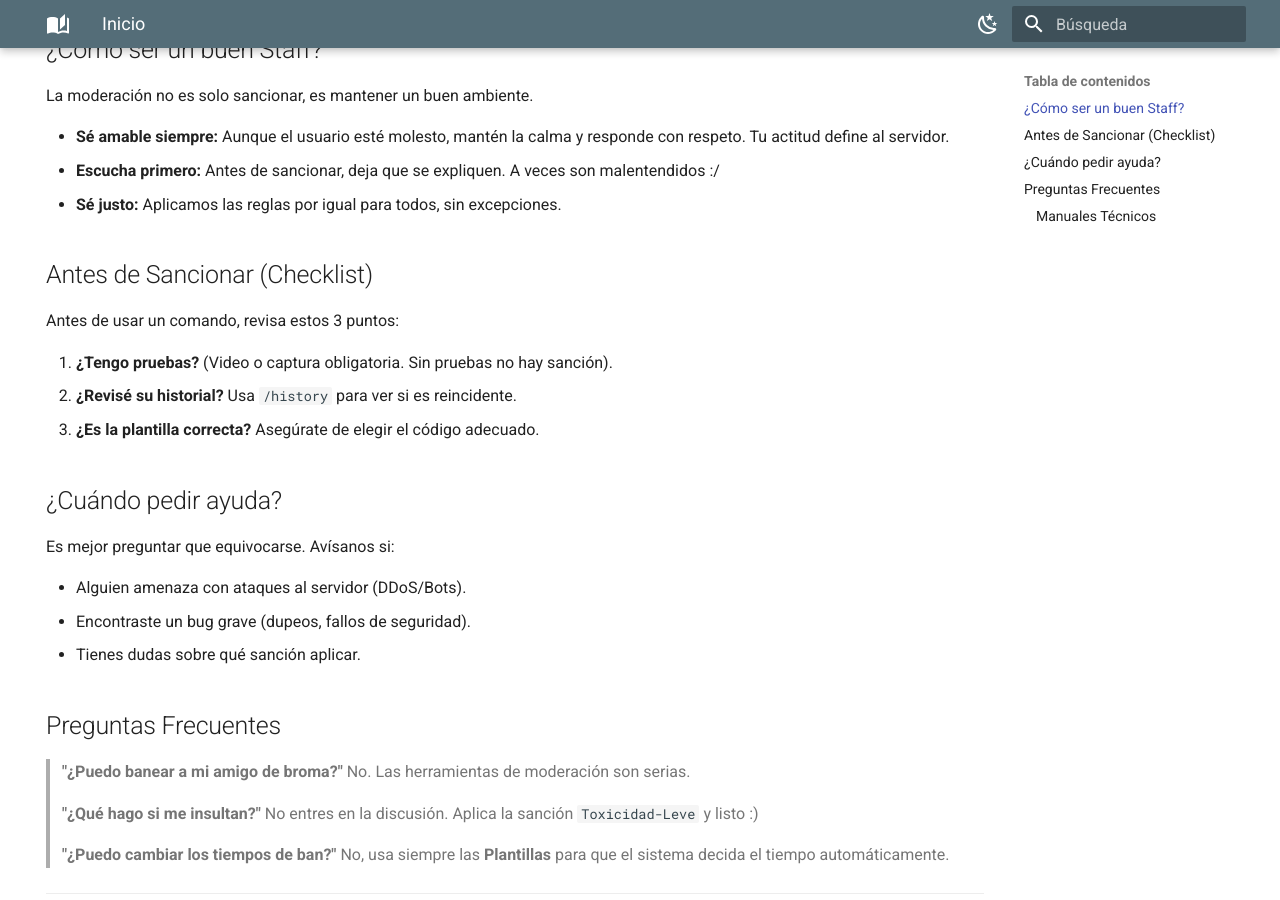
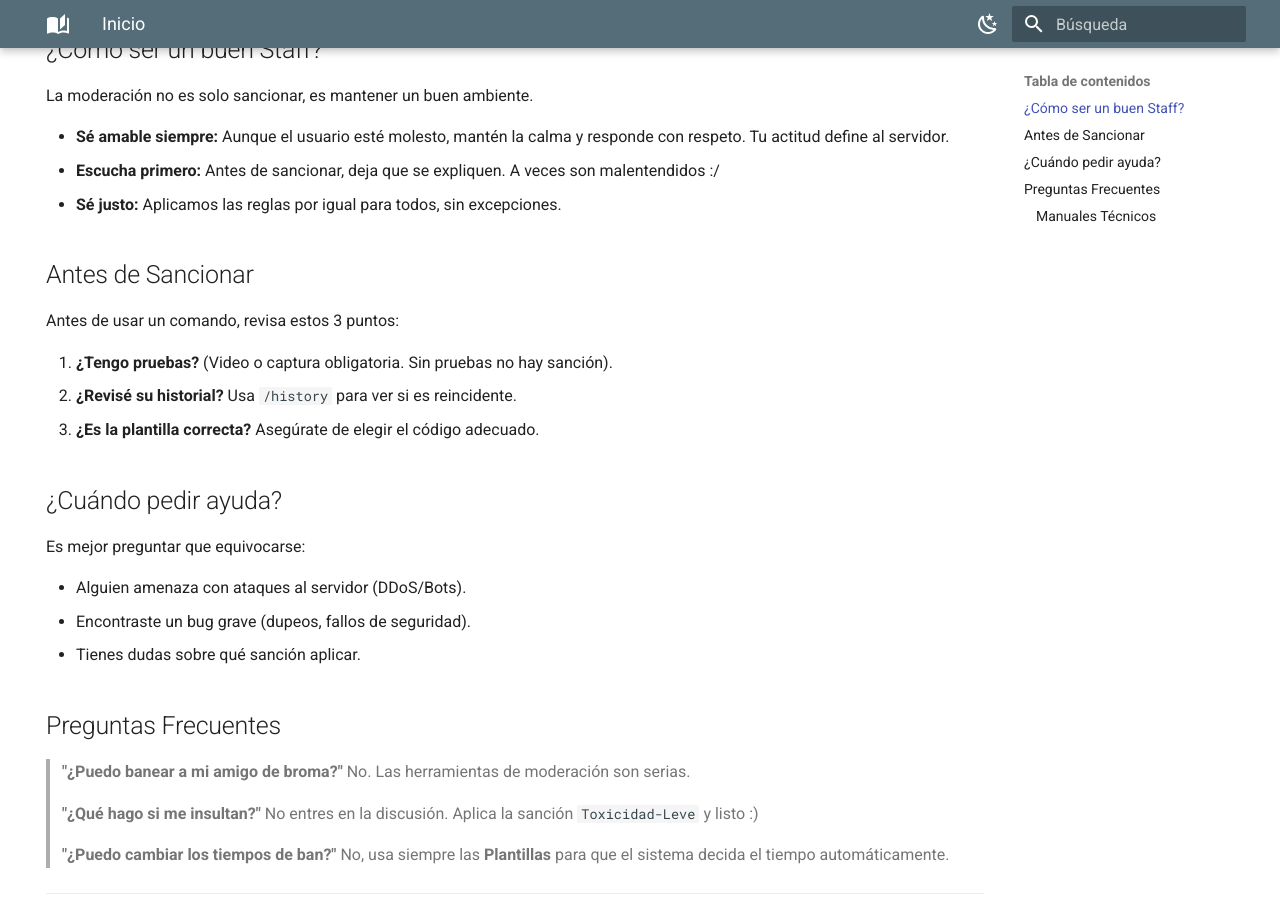
Before and after one commit to ymminnl/page-wiki, an MkDocs documentation site: the page built from docs/index.md, in a window 1280 px wide and 900 px high, scrolled down 313 px. Built offline with MkDocs 1.6.1 and Material for MkDocs 9.7.7, drawn with Linux system fonts in a browser that asks for light colours.

Commit message:
Fix formatting and wording in index.md7908798

```diff
--- a/docs/index.md
+++ b/docs/index.md
@@ -17,7 +17,7 @@ La moderación no es solo sancionar, es mantener un buen ambiente.
 *   **Escucha primero:** Antes de sancionar, deja que se expliquen. A veces son malentendidos :/
 *   **Sé justo:** Aplicamos las reglas por igual para todos, sin excepciones.
 
-## Antes de Sancionar (Checklist)
+## Antes de Sancionar
 Antes de usar un comando, revisa estos 3 puntos:
 
 1.  **¿Tengo pruebas?** (Video o captura obligatoria. Sin pruebas no hay sanción).
@@ -25,7 +25,7 @@ Antes de usar un comando, revisa estos 3 puntos:
 3.  **¿Es la plantilla correcta?** Asegúrate de elegir el código adecuado.
 
 ## ¿Cuándo pedir ayuda?
-Es mejor preguntar que equivocarse. Avísanos si:
+Es mejor preguntar que equivocarse:
 
 *   Alguien amenaza con ataques al servidor (DDoS/Bots).
 *   Encontraste un bug grave (dupeos, fallos de seguridad).
```
